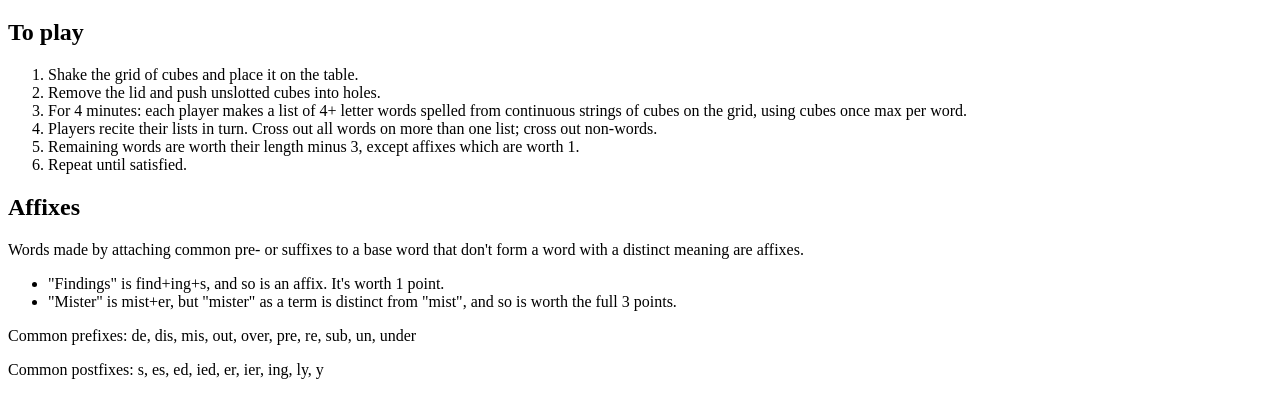
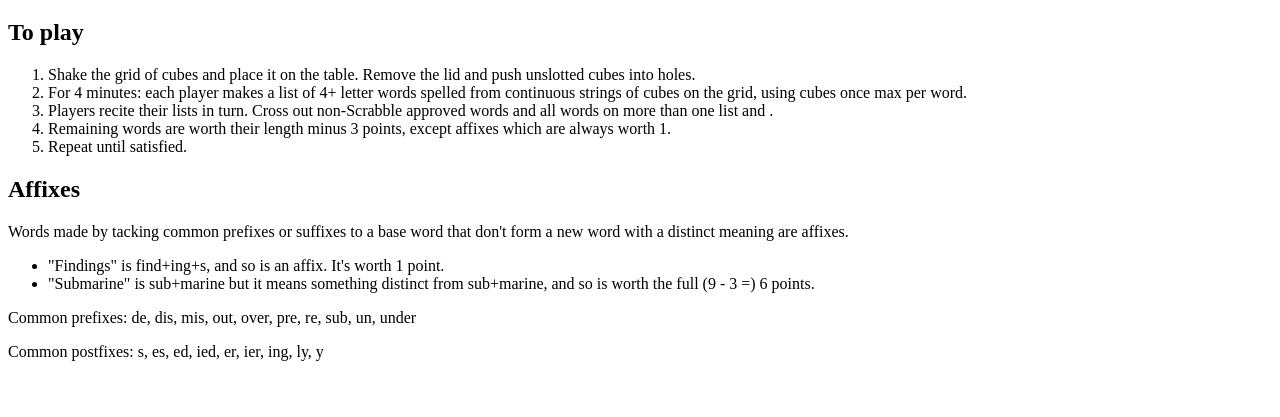
Before and after one commit to shenanigansgaemz/shenanigansgaemz.github.io, a plain HTML site: page shortrules/boggle-shortrules.html in a window 1280 px wide. Shown: the part 61-478 px from the top of the page. Drawn offline with Linux system fonts and the light colour scheme; files that its build step writes are made by us from their sources.

Commit message:
Language cleanup for boggle short rules

```diff
--- a/shortrules/boggle-shortrules.html
+++ b/shortrules/boggle-shortrules.html
@@ -7,18 +7,17 @@
     <h1 class="title">Boggle short rules</h1>
     <h2>To play</h2>
         <ol>
-            <li>Shake the grid of cubes and place it on the table.</li>
-            <li>Remove the lid and push unslotted cubes into holes.</li>
+            <li>Shake the grid of cubes and place it on the table. Remove the lid and push unslotted cubes into holes.</li>
             <li>For 4 minutes: each player makes a list of 4+ letter words spelled from continuous strings of cubes on the grid, using cubes once max per word.</li>
-            <li>Players recite their lists in turn. Cross out all words on more than one list; cross out non-words.</li>
-            <li>Remaining words are worth their length minus 3, except affixes which are worth 1.</li>
+            <li>Players recite their lists in turn. Cross out non-Scrabble approved words and all words on more than one list and .</li>
+            <li>Remaining words are worth their length minus 3 points, except affixes which are always worth 1.</li>
             <li>Repeat until satisfied.</li>
-            </ol>
+        </ol>
     <h2>Affixes</h2>
-        <p>Words made by attaching common pre- or suffixes to a base word that don't form a word with a distinct meaning are affixes.</p>
+        <p>Words made by tacking common prefixes or suffixes to a base word that don't form a new word with a distinct meaning are affixes.</p>
         <ul>
             <li>"Findings" is find+ing+s, and so is an affix. It's worth 1 point.</li>
-            <li>"Mister" is mist+er, but "mister" as a term is distinct from "mist", and so is worth the full 3 points.</li>
+            <li>"Submarine" is sub+marine but it means something distinct from sub+marine, and so is worth the full (9 - 3 =) 6 points.</li>
         </ul>
         <p>Common prefixes: de, dis, mis, out, over, pre, re, sub, un, under</p>
         <p>Common postfixes: s, es, ed, ied, er, ier, ing, ly, y</p>
```
